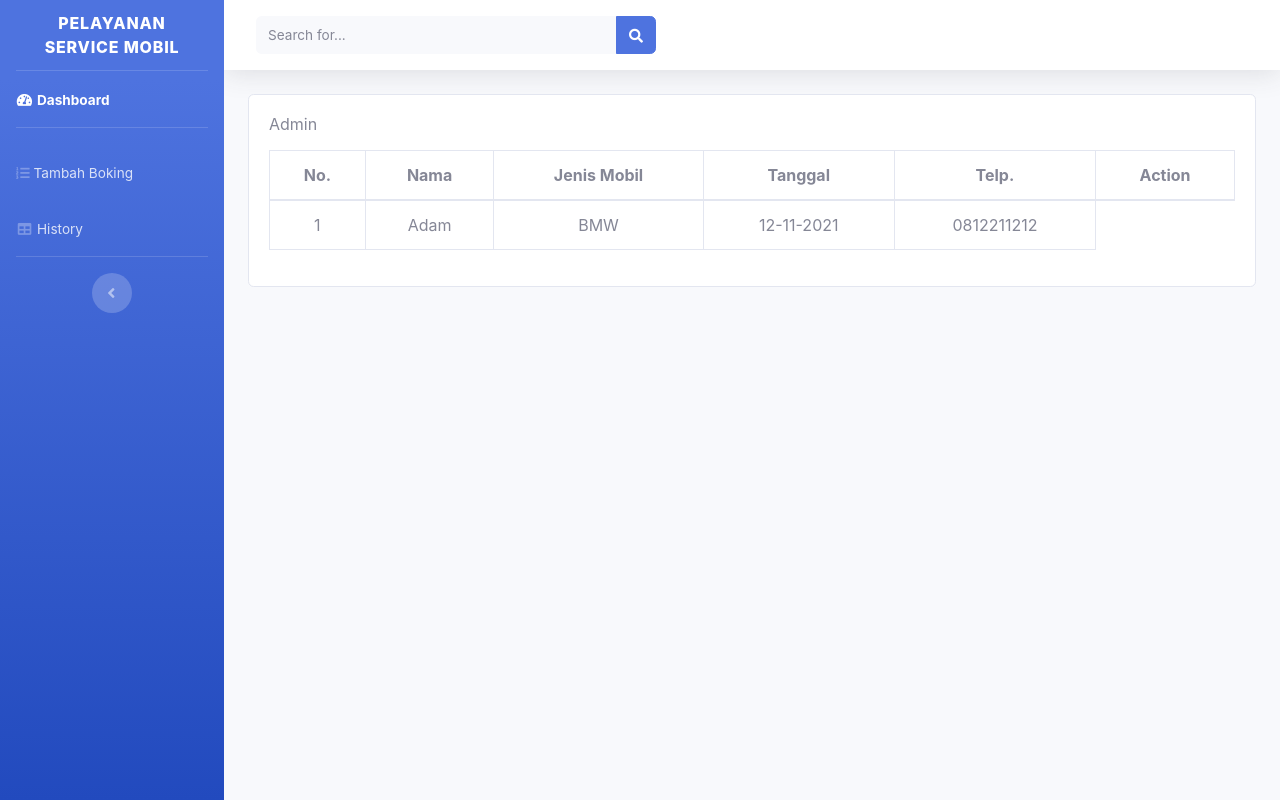
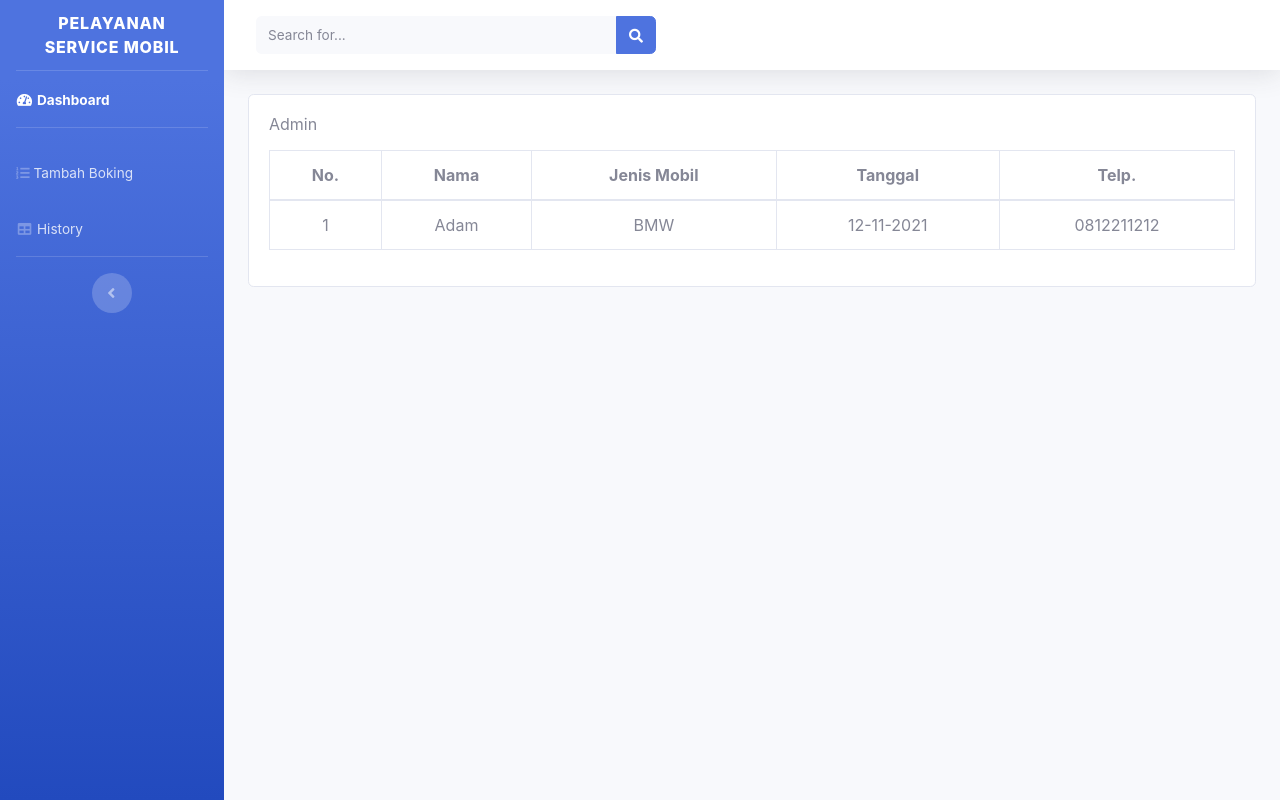
Before and after one commit to veralindha/booking-services, a Next.js app: page /admin/history in a window 1280 px wide. Built offline with nearby package versions, Linux system fonts and the light colour scheme.

Commit message:
update table

```diff
--- a/components/table/databokinghistory.jsx
+++ b/components/table/databokinghistory.jsx
@@ -24,7 +24,6 @@ export default function DataBokingHistory() {
                                                                 <th className="sortable">Jenis Mobil</th>
                                                                 <th className="sortable">Tanggal</th>
                                                                 <th className="sortable">Telp.</th>
-                                                                <th className="sortable">Action</th>
                                                             </tr>
                                                         </thead>
                                                         <tbody>
```
